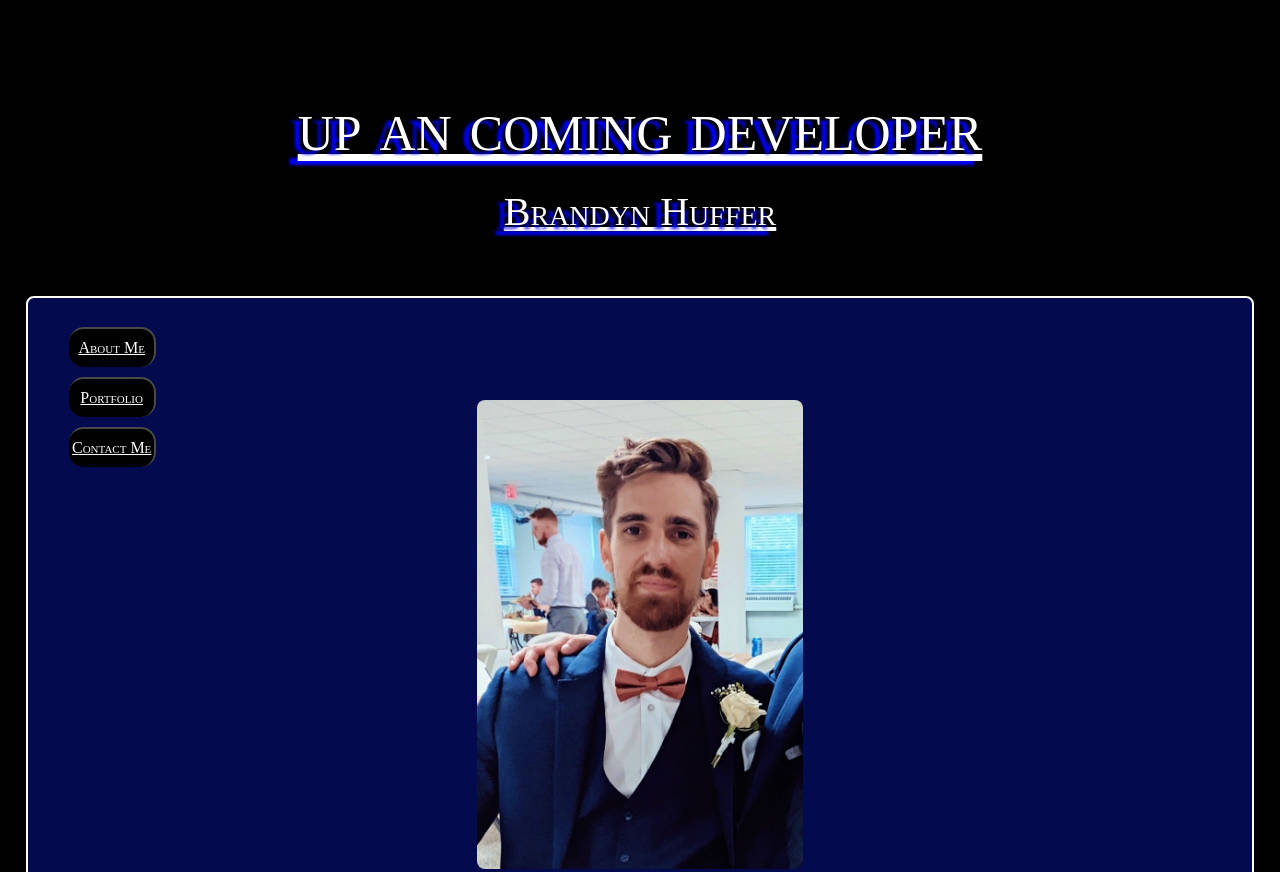
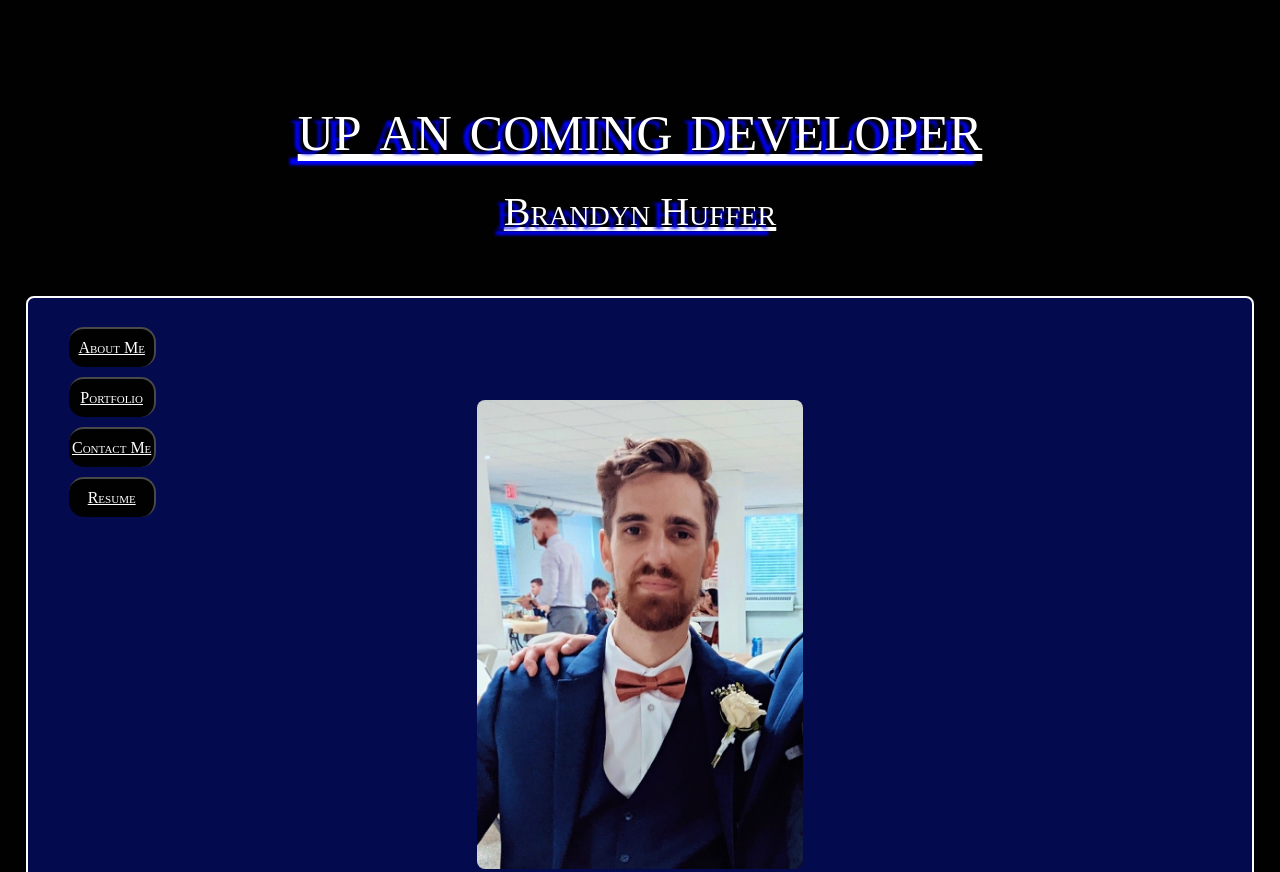
Before and after one commit to brandynh/Peek-A-Portfolio, a plain HTML site: page index.html in a window 1280 px wide. Shown: the top 872 px of the page. Drawn offline with Linux system fonts and the light colour scheme.

Commit message:
Add nav button for downloading resume

```diff
--- a/index.html
+++ b/index.html
@@ -38,6 +38,9 @@
             </li>
             <li class="nav-links">
                 <a href="#contact-me">Contact Me</a>
+            </li>
+            <li class="nav-links">
+                <a href="assets/images/brandynResume.pdf" download>Resume</a>
             </li>
         </ul>
 
```
